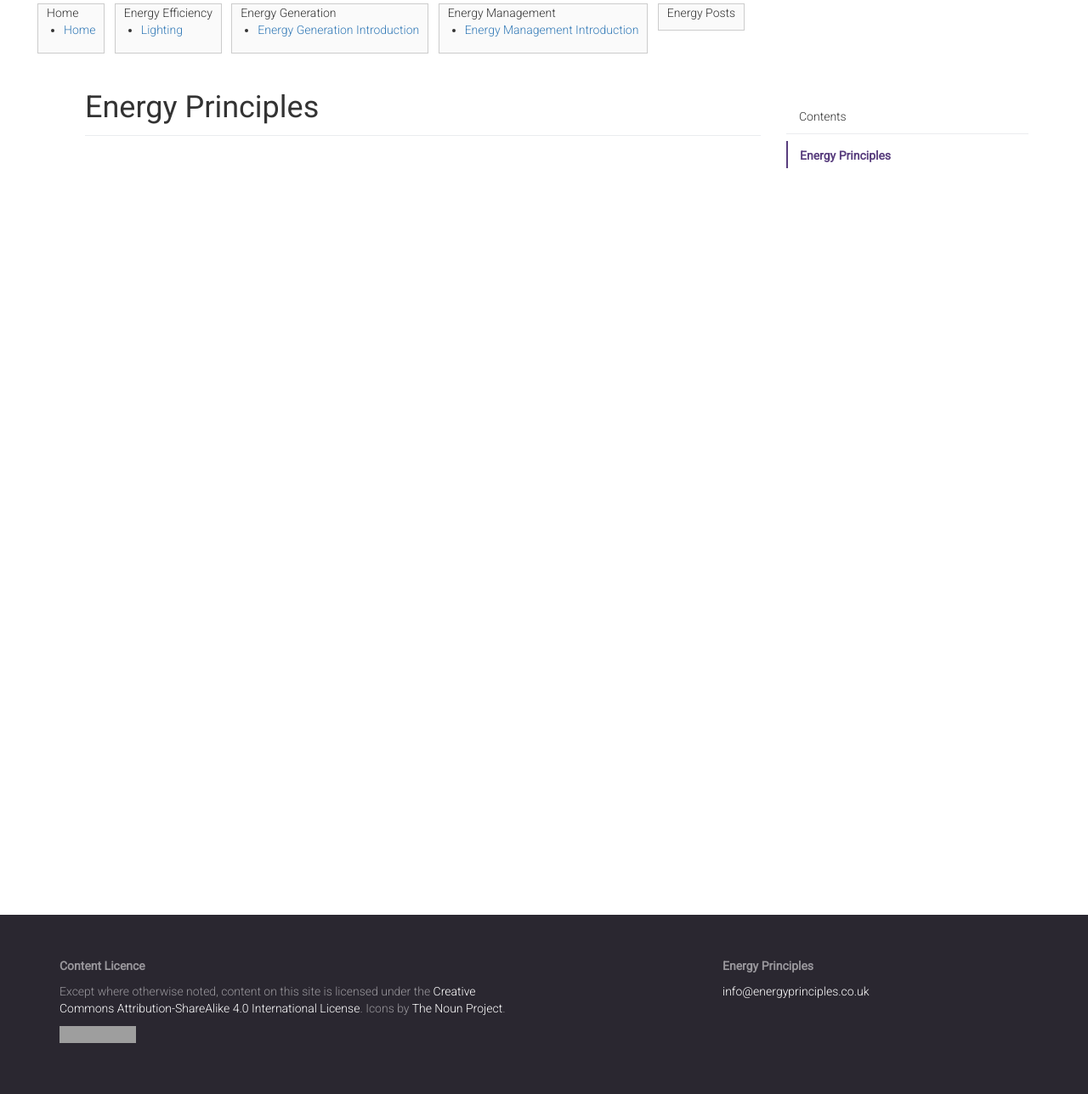
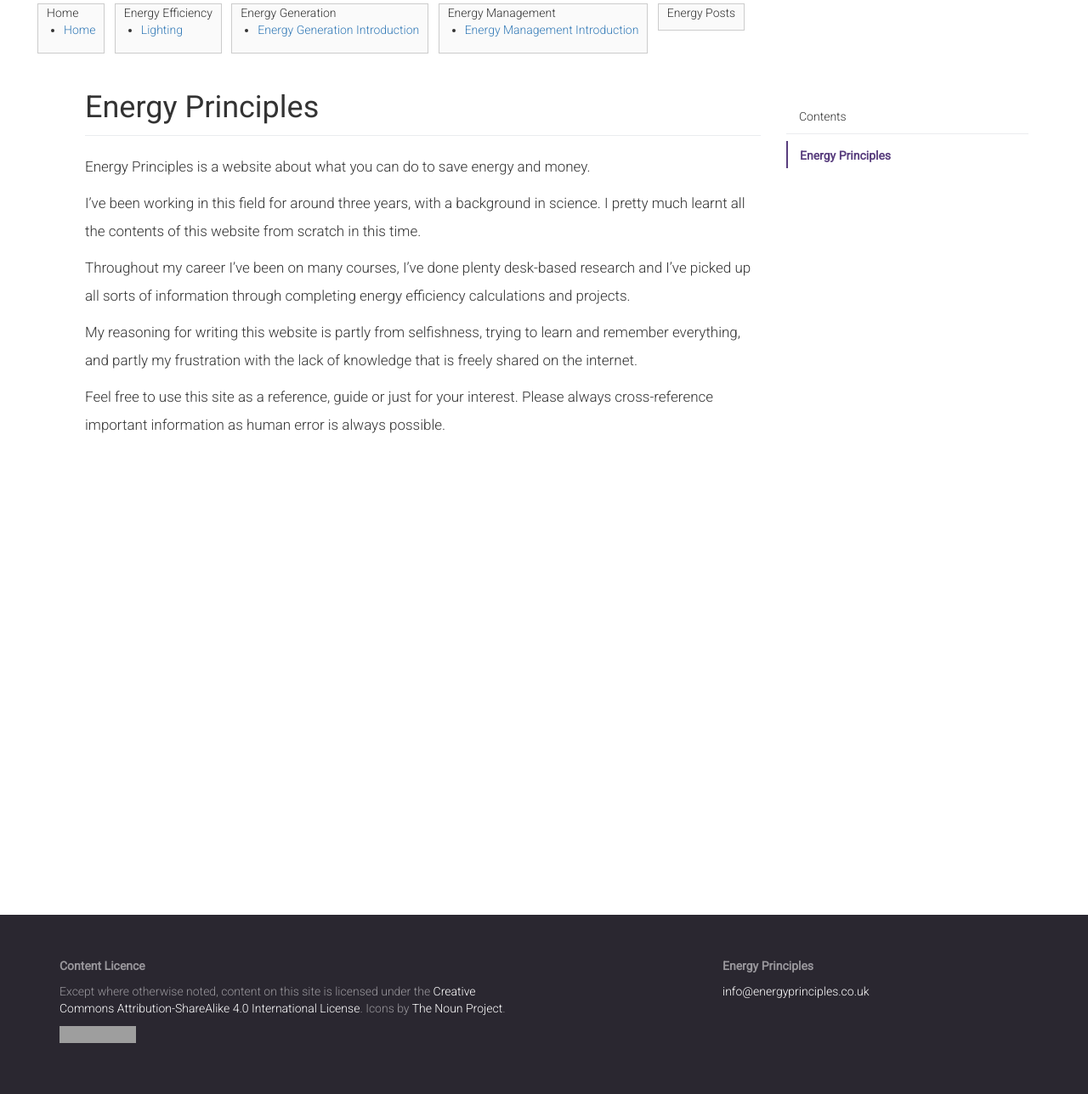
Before and after one commit to energyprinciples/energyprinciples.github.io, a Jekyll site: the page built from index.md, in a window 1280 px wide. Shown: the whole page at 85% size. Built offline with Jekyll 4.4.1, drawn with Linux system fonts in a browser that asks for light colours; nearby versions of some CDN libraries; our own code applies the rules of GitHub Pages for plain Markdown files; grey boxes are pictures that could not be loaded.

Commit message:
Update index.md

```diff
--- a/index.md
+++ b/index.md
@@ -3,3 +3,13 @@ layout: page
 ---
 
 # Energy Principles
+
+Energy Principles is a website about what you can do to save energy and money.
+
+I’ve been working in this field for around three years, with a background in science. I pretty much learnt all the contents of this website from scratch in this time.
+
+Throughout my career I’ve been on many courses, I’ve done plenty desk-based research and I’ve picked up all sorts of information through completing energy efficiency calculations and projects.
+
+My reasoning for writing this website is partly from selfishness, trying to learn and remember everything, and partly my frustration with the lack of knowledge that is freely shared on the internet.
+
+Feel free to use this site as a reference, guide or just for your interest. Please always cross-reference important information as human error is always possible.
```
